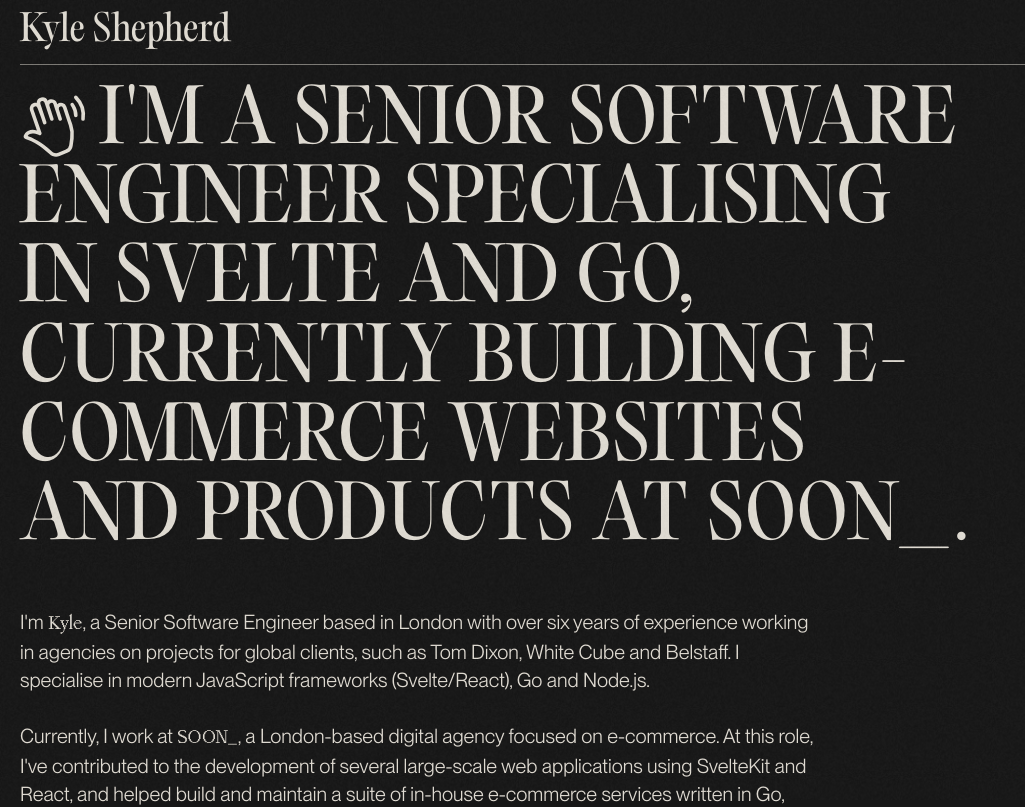
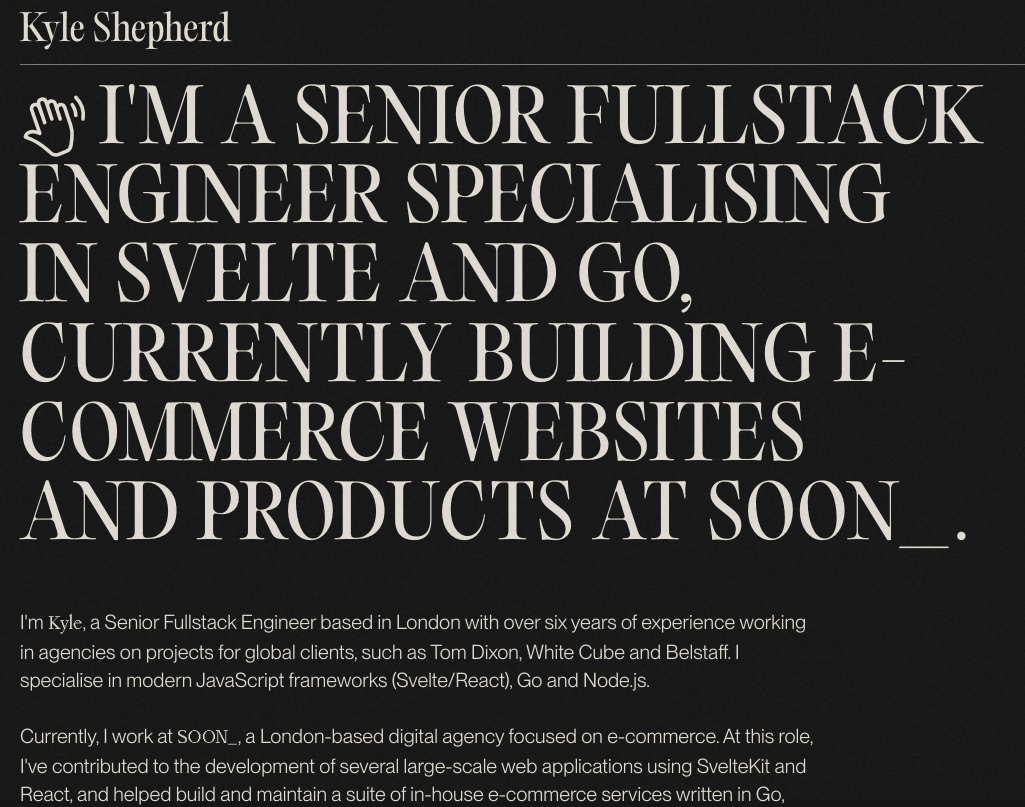
Before and after one commit to kyleshepherd/kyleshepherd.co.uk, a SvelteKit app: page / in a window 1280 px wide. Shown: the top 807 px of the page, without its empty margins (0-1025 px from the left). Built offline with nearby package versions, Linux system fonts and the light colour scheme.

Commit message:
feat(content): Update title to fullstack engineer

```diff
--- a/src/app.html
+++ b/src/app.html
@@ -11,30 +11,30 @@
 		<meta name="viewport" content="width=device-width, initial-scale=1" />
 		%sveltekit.head%
 		<!-- Primary Meta Tags -->
-		<title>Kyle Shepherd | Senior Software Engineer</title>
-		<meta name="title" content="Kyle Shepherd | Senior Software Engineer" />
+		<title>Kyle Shepherd | Senior Fullstack Engineer</title>
+		<meta name="title" content="Kyle Shepherd | Senior Fullstack Engineer" />
 		<meta
 			name="description"
-			content="I'm a Senior Software Engineer specialising in Svelte and Go, currently building e-commerce websites and products at SOON_."
+			content="I'm a Senior Fullstack Engineer specialising in Svelte and Go, currently building e-commerce websites and products at SOON_."
 		/>
 
 		<!-- Open Graph / Facebook -->
 		<meta property="og:type" content="website" />
 		<meta property="og:url" content="https://kyleshepherd.co.uk" />
-		<meta property="og:title" content="Kyle Shepherd | Senior Software Engineer" />
+		<meta property="og:title" content="Kyle Shepherd | Senior Fullstack Engineer" />
 		<meta
 			property="og:description"
-			content="I'm a Senior Software Engineer specialising in Svelte and Go, currently building e-commerce websites and products at SOON_."
+			content="I'm a Senior Fullstack Engineer specialising in Svelte and Go, currently building e-commerce websites and products at SOON_."
 		/>
 		<meta property="og:image" content="https://kyleshepherd.co.uk/imgs/meta.png" />
 
 		<!-- Twitter -->
 		<meta property="twitter:card" content="summary_large_image" />
 		<meta property="twitter:url" content="https://kyleshepherd.co.uk" />
-		<meta property="twitter:title" content="Kyle Shepherd | Senior Software Engineer" />
+		<meta property="twitter:title" content="Kyle Shepherd | Senior Fullstack Engineer" />
 		<meta
 			property="twitter:description"
-			content="I'm a Senior Software Engineer specialising in Svelte and Go, currently building e-commerce websites and products at SOON_."
+			content="I'm a Senior Fullstack Engineer specialising in Svelte and Go, currently building e-commerce websites and products at SOON_."
 		/>
 		<meta property="twitter:image" content="https://kyleshepherd.co.uk/imgs/meta.png" />
 	</head>
--- a/src/lib/components/About.svelte
+++ b/src/lib/components/About.svelte
@@ -1,6 +1,6 @@
 <div class="component-padding mt-12 xl:mb-4">
 	<p class="max-w-prose text-lg xl:text-xl 2xl:text-2xl">
-		I'm <span class="font-mono">Kyle</span>, a Senior Software Engineer based in London with over
+		I'm <span class="font-mono">Kyle</span>, a Senior Fullstack Engineer based in London with over
 		six years of experience working in agencies on projects for global clients, such as Tom Dixon,
 		White Cube and Belstaff. I specialise in modern JavaScript frameworks (Svelte/React), Go and
 		Node.js.<br /><br />
--- a/src/lib/components/Hero.svelte
+++ b/src/lib/components/Hero.svelte
@@ -4,11 +4,11 @@
 
 <div class="component-padding xxs:pt-3 relative pt-2 sm:pt-5">
 	<h1
-		class="xs:text-4xl leading-chill relative z-10 max-w-6xl font-serif text-3xl tracking-wide text-balance uppercase sm:text-5xl md:text-6xl lg:text-7xl 2xl:max-w-[1780px] 2xl:text-8xl"
+		class="xs:text-4xl leading-chill relative z-10 max-w-6xl font-serif text-3xl tracking-wide text-balance uppercase sm:text-5xl md:text-6xl lg:text-7xl 2xl:max-w-[1800px] 2xl:text-8xl"
 	>
 		<HandIcon
 			classes="inline size-[30px] xs:size-[36px] sm:size-[48px] md:size-[60px] lg:size-[72px] 2xl:size-[96px] align-bottom mr-1 sm:mr-2"
-		/>I'm a Senior Software Engineer specialising in Svelte and Go, currently building e-commerce
+		/>I'm a Senior Fullstack Engineer specialising in Svelte and Go, currently building e-commerce
 		websites and products at
 		<a
 			href="https://thisissoon.com/"
```
Also changed, not shown: static/manifest.json.
